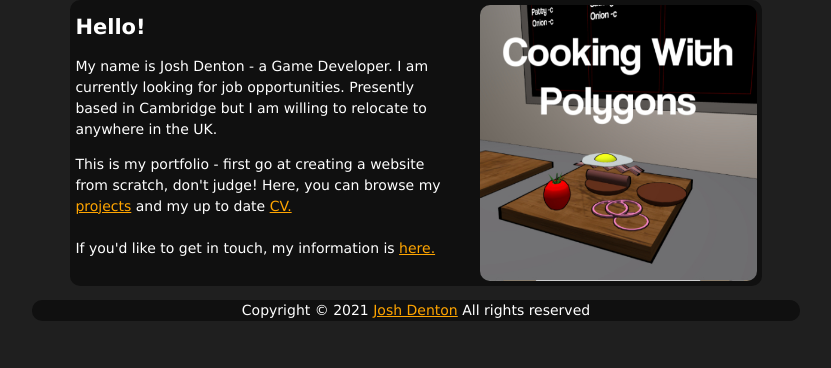
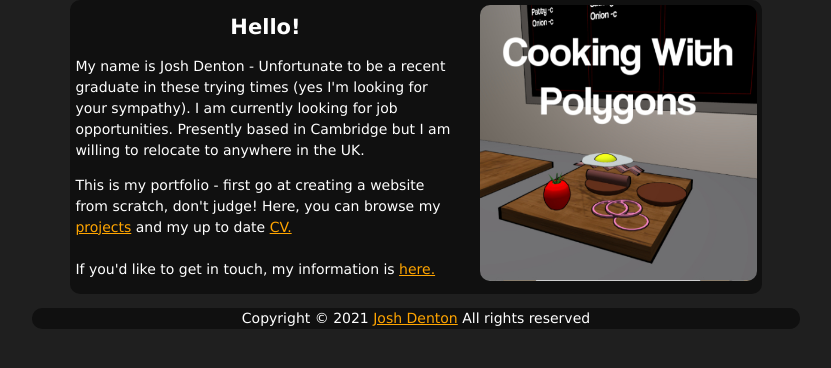
Before and after one commit to joshuadenton5/joshuadenton.github.io, a PHP site: page / in a window 1280 px wide. Shown: the part 170-538 px from the top of the page, without its empty margins (224-1055 px from the left). Run offline with PHP 8.4, Linux system fonts and the light colour scheme; some libraries are stand-ins or nearby versions.

Commit message:
home page text edits

```diff
--- a/bodies/home.html
+++ b/bodies/home.html
@@ -3,7 +3,7 @@
         <section id="main">
             <h1>Hello!</h1>
             <p>
-                My name is Josh Denton - a Game Developer. I am currently looking for job opportunities. Presently based in Cambridge but
+                My name is Josh Denton - Unfortunate to be a recent graduate in these trying times (yes I'm looking for your sympathy). I am currently looking for job opportunities. Presently based in Cambridge but
                 I am willing to relocate to anywhere in the UK.
             </p>
             <p>
--- a/css/style.css
+++ b/css/style.css
@@ -280,6 +280,9 @@ body {
 	box-sizing:border-box;
     color:white;
 }
+#main h1{
+    text-align:center;
+}
 #main a{
     color:orange;
 }
```
